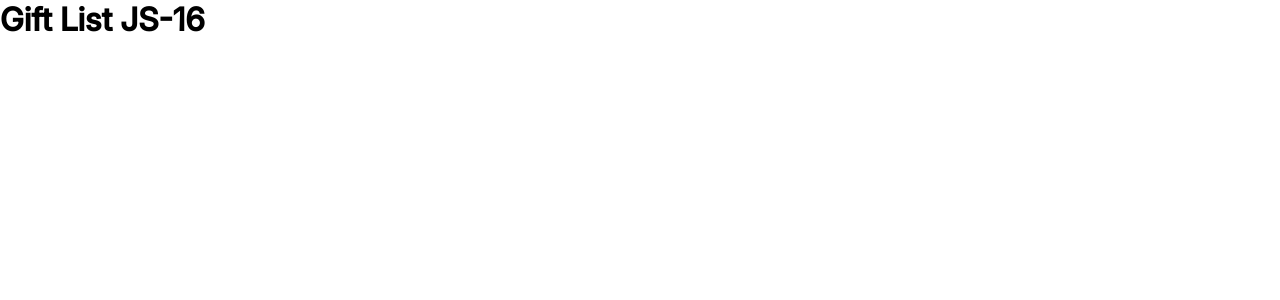
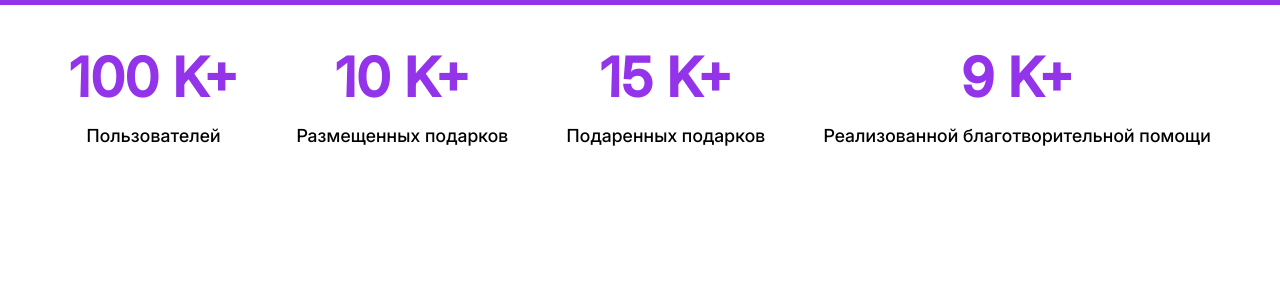
Before and after one commit to peaksoft-school/Gift-list-js16-day-, a React (Vite) app: page / in a window 1280 px wide. Shown: the top 300 px of the page. Built offline with nearby package versions, Linux system fonts and the light colour scheme.

Commit message:
corrected id

```diff
--- a/src/App.jsx
+++ b/src/App.jsx
@@ -1,3 +1,11 @@
-const App = () => <h1>Gift List JS-16</h1>
+import Statistics from './components/Statistics'
+
+const App = () => {
+   return (
+      <div>
+         <Statistics />
+      </div>
+   )
+}
 
 export default App
--- a/src/components/Statistics.jsx
+++ b/src/components/Statistics.jsx
@@ -13,8 +13,8 @@ const COUNTER = [
 const Statistics = () => {
    return (
       <StyledBox>
-         {COUNTER.map(({ end, label, text }, id) => (
-            <Box key={id}>
+         {COUNTER.map(({ end, label, text }) => (
+            <Box>
                <Box>
                   <CountUp end={end} /> {label}
                </Box>
```
